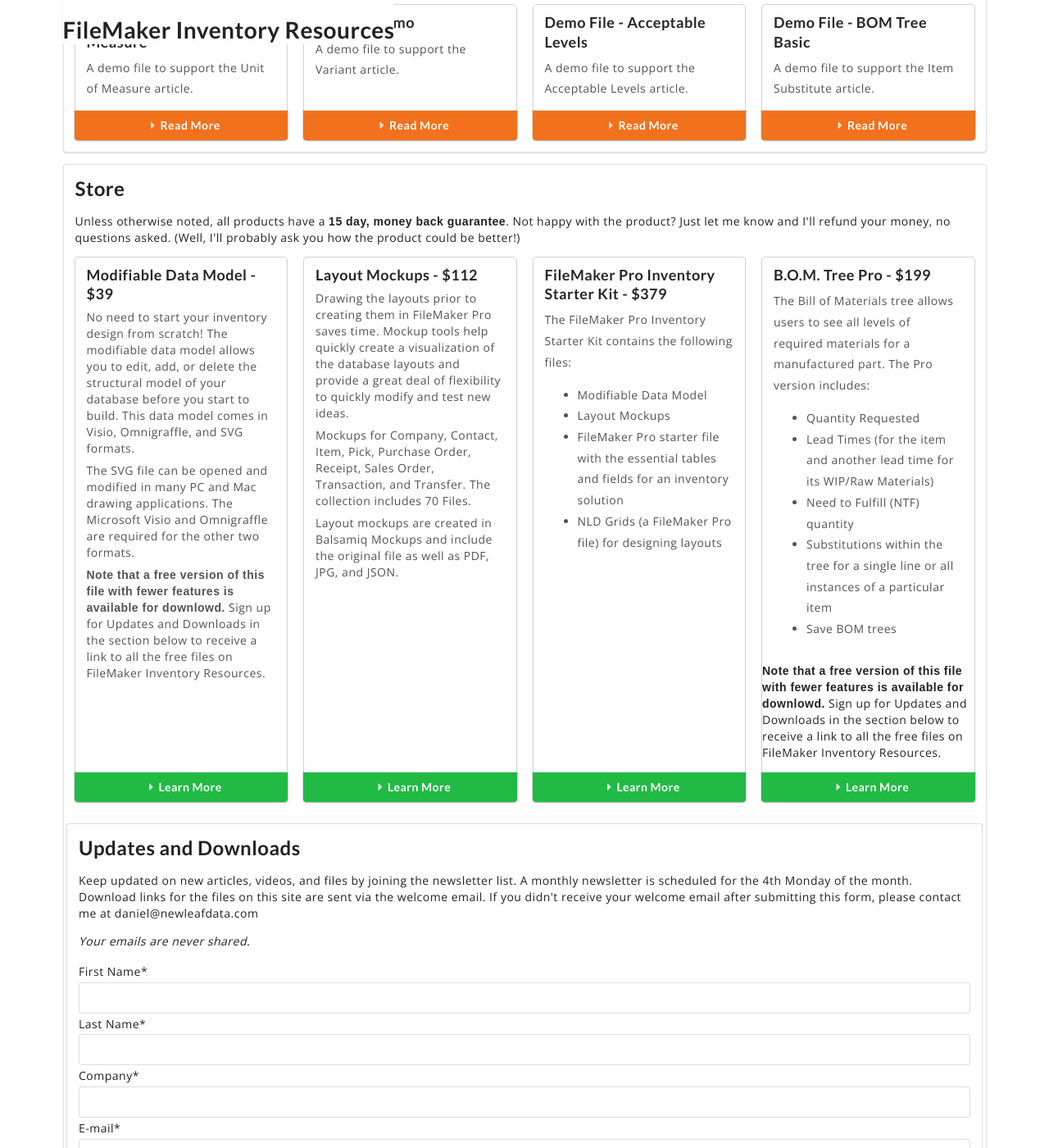
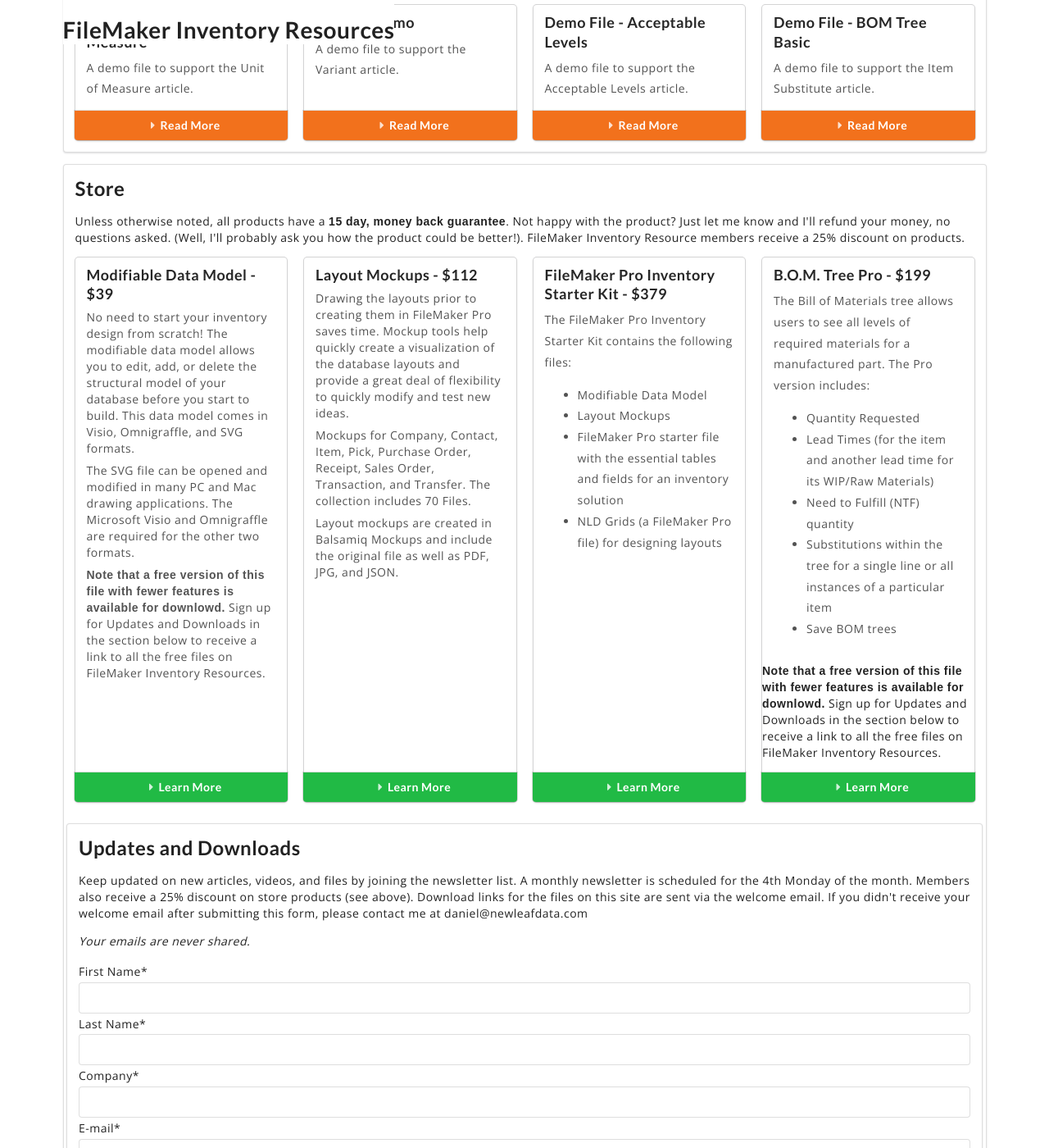
Before and after one commit to danielshanahan/FileMakerInventoryResources, a Jekyll site: the page built from index.md, in a window 1280 px wide and 1400 px high, scrolled down 1978 px. Shown: the whole window at 82% size. Built offline with Jekyll 4.4.1, drawn with Linux system fonts in a browser that asks for light colours; nearby versions of some CDN libraries.

Commit message:
Update home.html

```diff
--- a/_layouts/home.html
+++ b/_layouts/home.html
@@ -53,7 +53,7 @@
 
 <div class="ui segment">
 	<h2>Store</h2>
-	<p>Unless otherwise noted, all products have a <strong>15 day, money back guarantee</strong>. Not happy with the product?  Just let me know and I'll refund your money, no questions asked.  (Well, I'll probably ask you how the product could be better!)
+	<p>Unless otherwise noted, all products have a <strong>15 day, money back guarantee</strong>. Not happy with the product?  Just let me know and I'll refund your money, no questions asked.  (Well, I'll probably ask you how the product could be better!).  FileMaker Inventory Resource members receive a 25% discount on products.
         <div class="ui four stackable cards">
             <div class="card">
 
@@ -131,7 +131,7 @@
 <!-- Add to email list -->
 <div class="ui segment">
 	<h2>Updates and Downloads</h2>
-	<p>Keep updated on new articles, videos, and files by joining the newsletter list. A monthly newsletter is scheduled for the 4th Monday of the month.  Download links for the files on this site are sent via the welcome email.  If you didn't receive your welcome email after submitting this form, please contact me at daniel@newleafdata.com</p>
+	<p>Keep updated on new articles, videos, and files by joining the newsletter list. A monthly newsletter is scheduled for the 4th Monday of the month.  Members also receive a 25% discount on store products (see above).  Download links for the files on this site are sent via the welcome email.  If you didn't receive your welcome email after submitting this form, please contact me at daniel@newleafdata.com</p>
 	<p><em>Your emails are never shared.</em></p>
 
     <form class="ui form" action="https://app.hatchbuck.com/onlineForm/submit.php" method="post" name="form_71094758697" accept-charset="utf-8">
```
